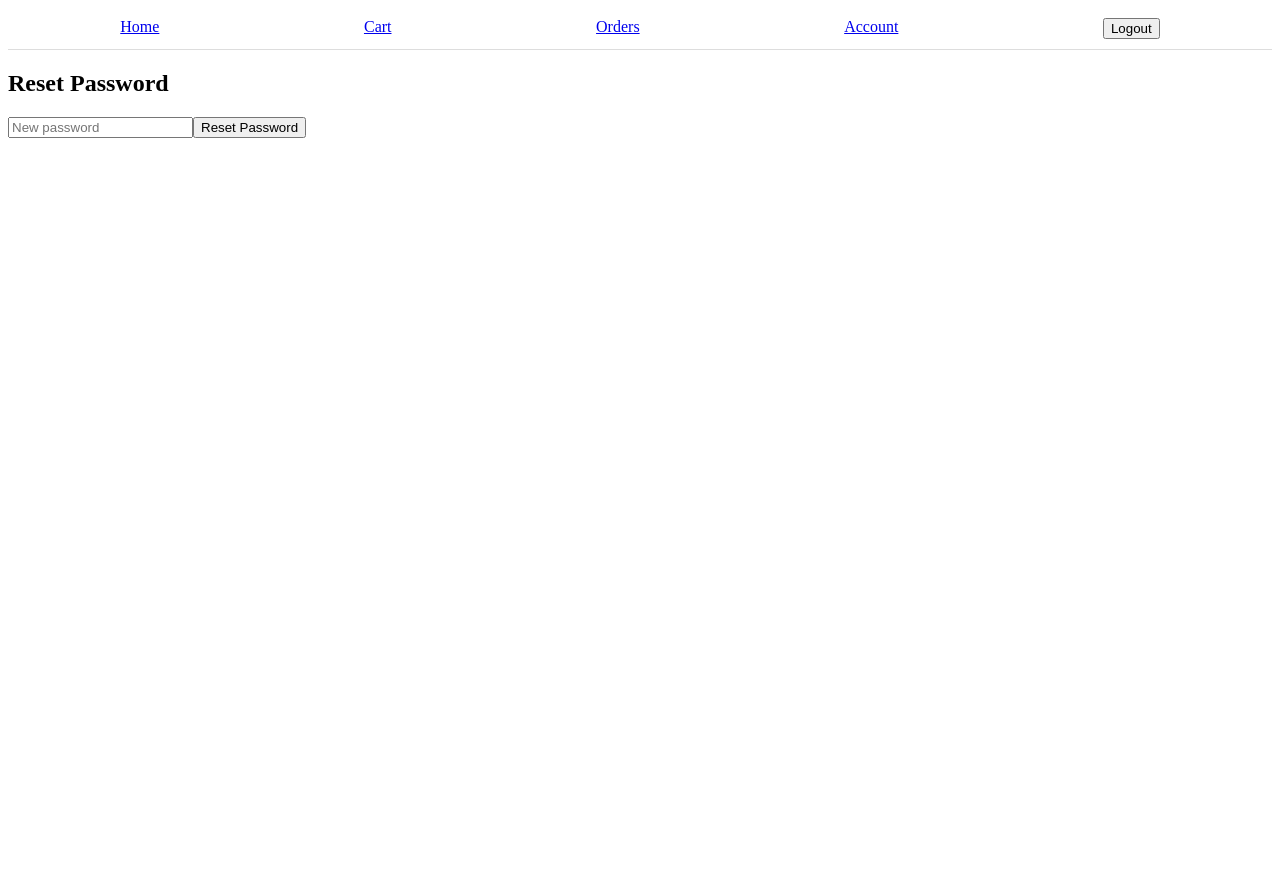
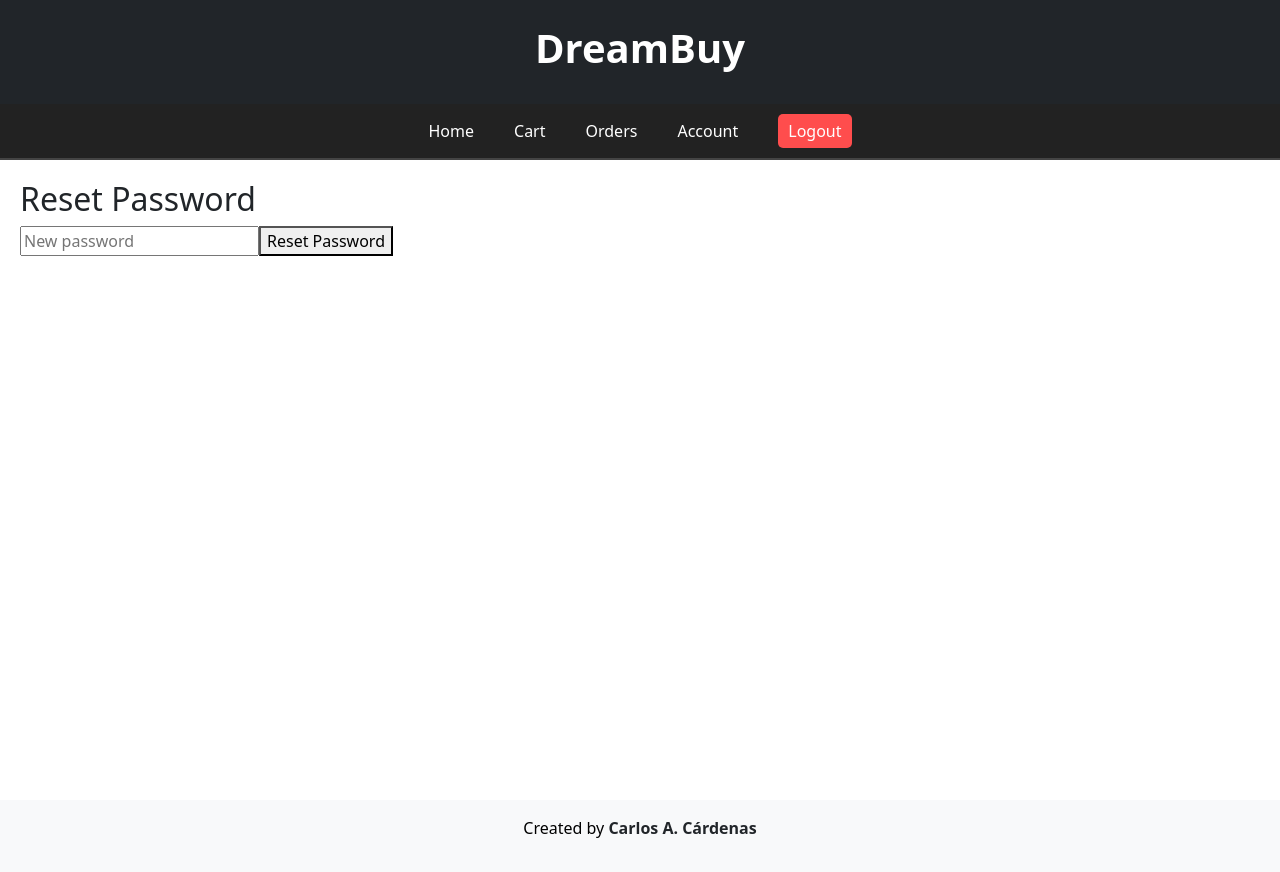
Before and after one commit to cltxvz/dreamBuy, a React (Create React App) app in the folder client/: page /reset-password/1 in a window 1280 px wide. Before the commit the page ends 800 px from the top, so only its background shows below. Built offline with nearby package versions, Linux system fonts and the light colour scheme; sample sign-in values are in the browser's storage.

Commit message:
Product Catalog styling finished, Two more products added

```diff
--- a/client/src/App.js
+++ b/client/src/App.js
@@ -9,6 +9,8 @@ import Cart from "./pages/Cart";
 import Checkout from "./pages/Checkout";
 import Orders from "./pages/Orders";
 import Navbar from "./components/Navbar";
+import Header from "./components/Header";
+import Footer from "./components/Footer";
 import ForgotPassword from "./pages/ForgotPassword";
 import ResetPassword from "./pages/ResetPassword";
 
@@ -23,7 +25,9 @@ const ProtectedRoute = ({ element }) => {
 const App = () => {
     return (
         <Router>
+            <Header />
             <Navbar />
+            <div style={{ minHeight: "80vh", padding: "20px" }}>
                 <Routes>
                     <Route path="/" element={<ProductCatalog />} />
                     <Route path="/signup" element={<Signup />} />
@@ -35,6 +39,8 @@ const App = () => {
                     <Route path="/forgot-password" element={<ForgotPassword />} />
                     <Route path="/reset-password/:token" element={<ResetPassword />} />
                 </Routes>
+            </div>
+            <Footer />
         </Router>
     );
 };
--- /dev/null
+++ b/client/src/components/Footer.js
@@ -0,0 +1,22 @@
+import React from "react";
+import "bootstrap/dist/css/bootstrap.min.css";
+
+function Footer() {
+  return (
+    <footer className="text-center py-3 bg-light text-black mt-auto">
+      <p>
+        Created by{" "}
+        <a
+          href="https://github.com/cltxvz"
+          target="_blank"
+          rel="noopener noreferrer"
+          className="text-dark text-decoration-none fw-bold"
+        >
+          Carlos A. Cárdenas
+        </a>
+      </p>
+    </footer>
+  );
+}
+
+export default Footer;
--- /dev/null
+++ b/client/src/components/Header.js
@@ -0,0 +1,12 @@
+import React from "react";
+import "bootstrap/dist/css/bootstrap.min.css";
+
+function Header() {
+  return (
+    <header className="text-center py-4 bg-dark text-white">
+      <h1 className="fw-bold">DreamBuy</h1>
+    </header>
+  );
+}
+
+export default Header;
--- a/client/src/components/Navbar.js
+++ b/client/src/components/Navbar.js
@@ -6,12 +6,37 @@ const Navbar = () => {
     const { user, logout } = useContext(AuthContext);
 
     return (
-        <nav style={{ display: "flex", justifyContent: "space-around", padding: "10px", borderBottom: "1px solid #ddd" }}>
-            <Link to="/">Home</Link>
-            {user && <Link to="/cart">Cart</Link>}
-            {user && <Link to="/orders">Orders</Link>}
-            {user && <Link to="/dashboard">Account</Link>}
-            {user ? <button onClick={logout}>Logout</button> : <Link to="/login">Login</Link>}
+        <nav style={{
+            display: "flex",
+            justifyContent: "center",
+            alignItems: "center",
+            padding: "10px",
+            backgroundColor: "#222",
+            color: "white",
+            fontSize: "16px",
+            gap: "40px",
+            borderBottom: "2px solid #444"
+        }}>
+            <Link to="/" style={{ color: "white", textDecoration: "none" }}>Home</Link>
+            {user && <Link to="/cart" style={{ color: "white", textDecoration: "none" }}>Cart</Link>}
+            {user && <Link to="/orders" style={{ color: "white", textDecoration: "none" }}>Orders</Link>}
+            {user && <Link to="/dashboard" style={{ color: "white", textDecoration: "none" }}>Account</Link>}
+            {user ? (
+                <button
+                    onClick={logout}
+                    style={{
+                        backgroundColor: "#ff4d4d",
+                        color: "white",
+                        border: "none",
+                        padding: "5px 10px",
+                        borderRadius: "5px",
+                        cursor: "pointer"
+                    }}>
+                    Logout
+                </button>
+            ) : (
+                <Link to="/login" style={{ color: "white", textDecoration: "none" }}>Login</Link>
+            )}
         </nav>
     );
 };
--- a/client/src/pages/ProductCatalog.js
+++ b/client/src/pages/ProductCatalog.js
@@ -4,8 +4,11 @@ import AuthContext from "../context/AuthContext";
 
 const ProductCatalog = () => {
     const [products, setProducts] = useState([]);
-    const { user } = useContext(AuthContext); // Get user context
-    const [quantities, setQuantities] = useState({}); // Track quantity for each product
+    const [searchTerm, setSearchTerm] = useState("");
+    const [priceFilter, setPriceFilter] = useState("all");
+    const [sortOption, setSortOption] = useState("none");
+    const { user } = useContext(AuthContext);
+    const [quantities, setQuantities] = useState({});
 
     useEffect(() => {
         axios.get("http://localhost:5001/api/products")
@@ -16,7 +19,7 @@ const ProductCatalog = () => {
     const handleQuantityChange = (productId, value) => {
         setQuantities((prev) => ({
             ...prev,
-            [productId]: Math.max(1, Number(value)), // Ensure minimum quantity is 1
+            [productId]: Math.max(1, Number(value)),
         }));
     };
 
@@ -25,43 +28,171 @@ const ProductCatalog = () => {
             alert("Please log in to add items to your cart.");
             return;
         }
-
-        const quantity = quantities[productId] || 1; // Default to 1 if not specified
-
+        const quantity = quantities[productId] || 1;
         axios.post(`http://localhost:5001/api/cart/${user.userId}/add`, { productId, quantity })
             .then(() => alert("Added to cart!"))
             .catch((err) => console.error(err));
     };
 
+    const formatDeliveryTime = (days) => {
+        if (days < 1) {
+            const minutes = Math.round(days * 1440);
+            return `${minutes} min`;
+        }
+        return `${days} days`;
+    };
+
+    // Filtering and sorting
+    const filteredProducts = products
+        .filter((product) =>
+            product.name.toLowerCase().includes(searchTerm.toLowerCase())
+        )
+        .filter((product) => {
+            if (priceFilter === "low") return product.price < 100000;
+            if (priceFilter === "mid") return product.price >= 100000 && product.price < 1000000;
+            if (priceFilter === "high") return product.price >= 1000000;
+            return true;
+        })
+        .sort((a, b) => {
+            if (sortOption === "price-low-high") return a.price - b.price;
+            if (sortOption === "price-high-low") return b.price - a.price;
+            if (sortOption === "delivery-fastest") return a.deliveryTime - b.deliveryTime;
+            return 0;
+        });
+
     return (
-        <div>
-            <h1>DreamBuy Product Catalog</h1>
-            <div style={{ display: "grid", gridTemplateColumns: "repeat(auto-fill, minmax(300px, 1fr))", gap: "20px" }}>
-                {products.map((product) => (
-                    <div key={product._id} style={{ border: "1px solid #ddd", padding: "10px", textAlign: "center" }}>
-                        <img src={`https://images.weserv.nl/?url=${encodeURIComponent(product.imageUrl)}`}
+        <>
+            <div style={{ padding: "20px" }}>
+
+                {/* Search, Filter, and Sorting Controls (Full-Width Row) */}
+                <div style={{
+                    display: "grid",
+                    gridTemplateColumns: "1fr 1fr 1fr",
+                    gap: "10px",
+                    marginBottom: "20px",
+                    width: "100%"
+                }}>
+                    {/* Search Bar */}
+                    <input
+                        type="text"
+                        placeholder="Search products..."
+                        value={searchTerm}
+                        onChange={(e) => setSearchTerm(e.target.value)}
+                        style={{
+                            padding: "10px",
+                            border: "1px solid #ccc",
+                            borderRadius: "4px",
+                            width: "100%",
+                            fontSize: "16px"
+                        }}
+                    />
+
+                    {/* Price Filter */}
+                    <select
+                        value={priceFilter}
+                        onChange={(e) => setPriceFilter(e.target.value)}
+                        style={{
+                            padding: "10px",
+                            borderRadius: "4px",
+                            border: "1px solid #ccc",
+                            width: "100%",
+                            fontSize: "16px"
+                        }}
+                    >
+                        <option value="all">All Prices</option>
+                        <option value="low">Under $100K</option>
+                        <option value="mid">$100K - $1M</option>
+                        <option value="high">Over $1M</option>
+                    </select>
+
+                    {/* Sorting Options */}
+                    <select
+                        value={sortOption}
+                        onChange={(e) => setSortOption(e.target.value)}
+                        style={{
+                            padding: "10px",
+                            borderRadius: "4px",
+                            border: "1px solid #ccc",
+                            width: "100%",
+                            fontSize: "16px"
+                        }}
+                    >
+                        <option value="none">Sort By</option>
+                        <option value="price-low-high">Price: Low to High</option>
+                        <option value="price-high-low">Price: High to Low</option>
+                        <option value="delivery-fastest">Fastest Delivery</option>
+                    </select>
+                </div>
+
+                {/* Product Grid */}
+                <div style={{
+                    display: "grid",
+                    gridTemplateColumns: "repeat(auto-fill, minmax(300px, 1fr))",
+                    gap: "20px"
+                }}>
+                    {filteredProducts.map((product) => (
+                        <div key={product._id} style={{
+                            border: "1px solid #ddd",
+                            padding: "15px",
+                            borderRadius: "8px",
+                            boxShadow: "0 2px 5px rgba(0,0,0,0.1)",
+                            textAlign: "center",
+                            backgroundColor: "#fff"
+                        }}>
+                            <div style={{
+                                width: "100%",
+                                height: "200px",
+                                display: "flex",
+                                justifyContent: "center",
+                                alignItems: "center",
+                                overflow: "hidden"
+                            }}>
+                                <img
+                                    src={product.imageUrl}
                                     alt={product.name}
-                            style={{ width: "100%", height: "200px", objectFit: "cover" }}
+                                    style={{
+                                        width: "100%",
+                                        height: "100%",
+                                        objectFit: "cover"
+                                    }}
                                 />
-                        <h3>{product.name}</h3>
-                        <p><strong>${product.price.toLocaleString()}</strong></p>
-                        <p>Delivery: {product.deliveryTime} days</p>
+                            </div>
+                            <h3 style={{ margin: "10px 0" }}>{product.name}</h3>
+                            <p style={{ fontWeight: "bold", margin: "5px 0" }}>${product.price.toLocaleString()}</p>
+                            <p style={{ color: "#555", margin: "5px 0" }}>
+                                Delivery: {formatDeliveryTime(product.deliveryTime)}
+                            </p>
 
                             {/* Quantity Selector */}
+                            <div style={{ margin: "10px 0" }}>
                                 <input
                                     type="number"
                                     min="1"
                                     value={quantities[product._id] || 1}
                                     onChange={(e) => handleQuantityChange(product._id, e.target.value)}
-                            style={{ width: "50px", marginRight: "10px" }}
+                                    style={{ width: "60px", padding: "5px", border: "1px solid #ccc", borderRadius: "4px", textAlign: "center" }}
                                 />
+                            </div>
 
                             {/* Add to Cart Button */}
-                        <button onClick={() => addToCart(product._id)}>Add to Cart</button>
+                            <button
+                                onClick={() => addToCart(product._id)}
+                                style={{
+                                    backgroundColor: "#4CAF50",
+                                    color: "#fff",
+                                    padding: "10px 20px",
+                                    border: "none",
+                                    borderRadius: "4px",
+                                    cursor: "pointer"
+                                }}
+                            >
+                                Add to Cart
+                            </button>
                         </div>
                     ))}
                 </div>
             </div>
+        </>
     );
 };
 
```
Also changed, not shown: client/public/product-images/chess.jpg (added), client/public/product-images/ps5.jpg (added). Lines whose indentation alone changed are shown as unchanged.
